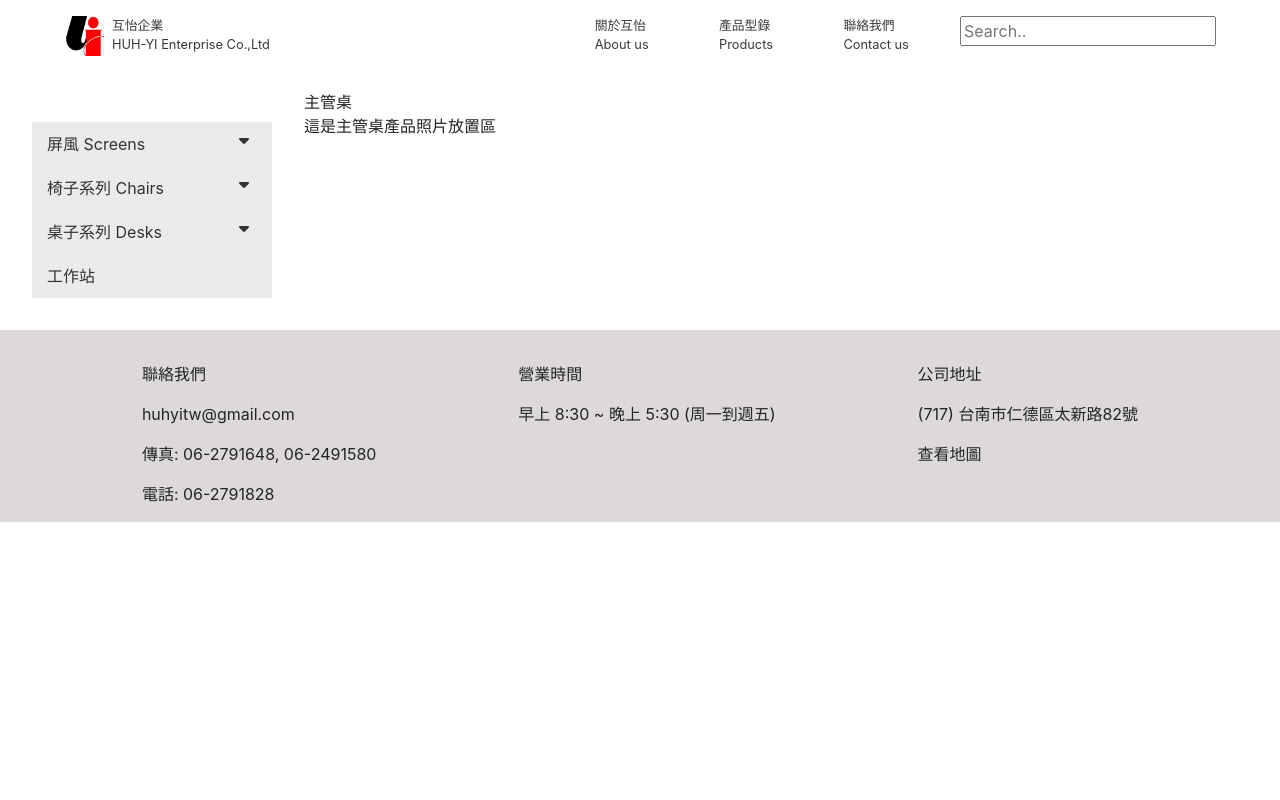
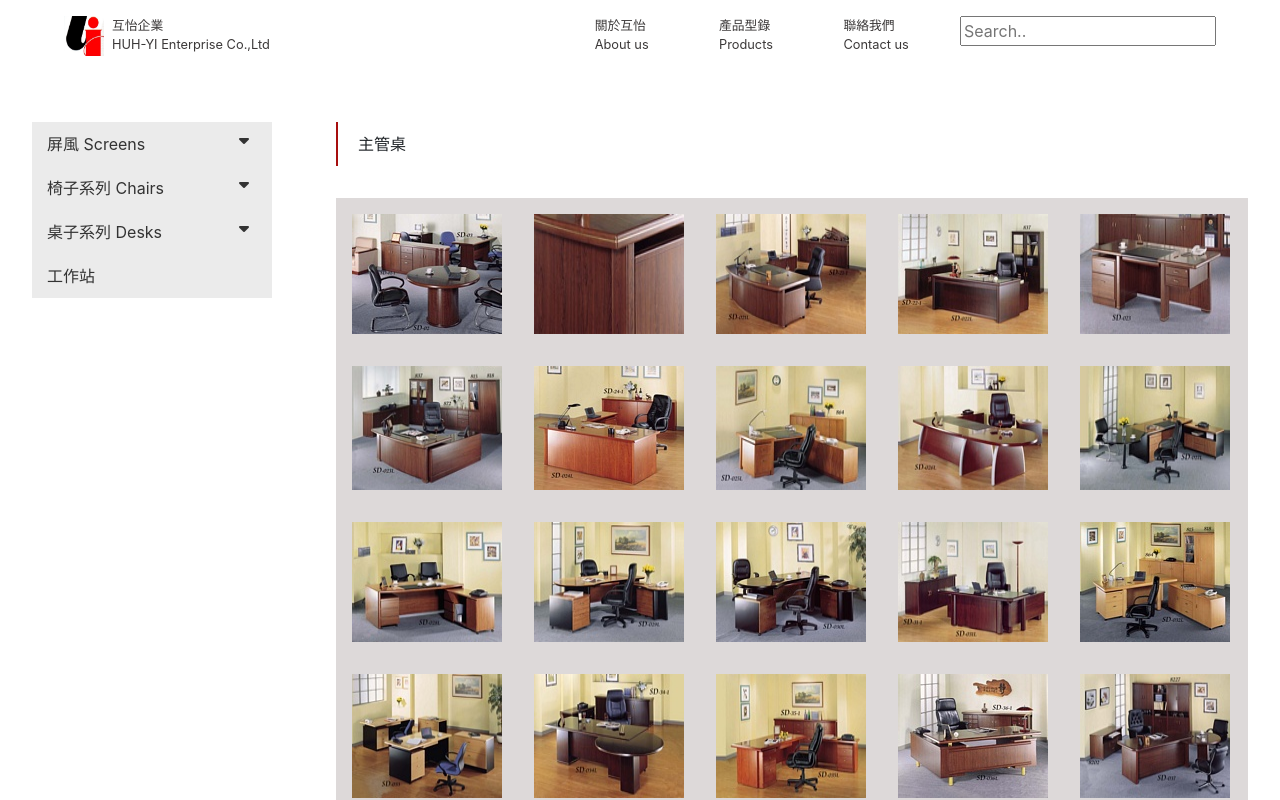
Before and after one commit to hyang77/huhyi-website, a React (Create React App) app: page /product/desks/executive in a window 1280 px wide. Shown: the top 800 px of the page. Built offline with nearby package versions, Linux system fonts and the light colour scheme.

Commit message:
add importAll method to dynamically import images from folder

```diff
--- a/src/components/ExecutiveDesk.js
+++ b/src/components/ExecutiveDesk.js
@@ -1,10 +1,28 @@
 import React from "react";
 
 function ExecutiveDesk() {
+  //import images from folder
+  function importAll(r) {
+    return r.keys().map(r);
+  }
+
+  const images = importAll(
+    require.context(
+      "../assets/images/desks/desk-executive",
+      false,
+      /\.(png|jpe?g|svg)$/
+    )
+  );
+  //loading image
+  console.log(images);
+  const loadImages = images.map((image) => {
+    return <img key={image} src={image} alt="" />;
+  });
+
   return (
     <React.Fragment>
-      <div className="executive-desk-title">主管桌</div>
-      <div className="executive-desk-items">這是主管桌產品照片放置區</div>
+      <div className="title executive-desk-title">主管桌</div>
+      <div className="items executive-desk-items">{loadImages}</div>
     </React.Fragment>
   );
 }
```
